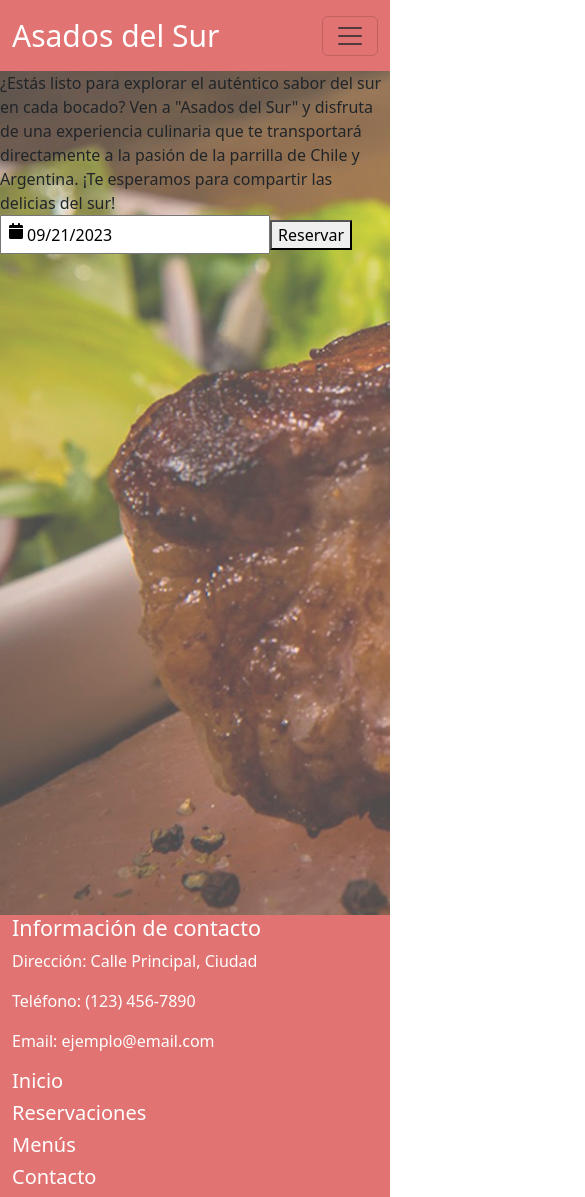
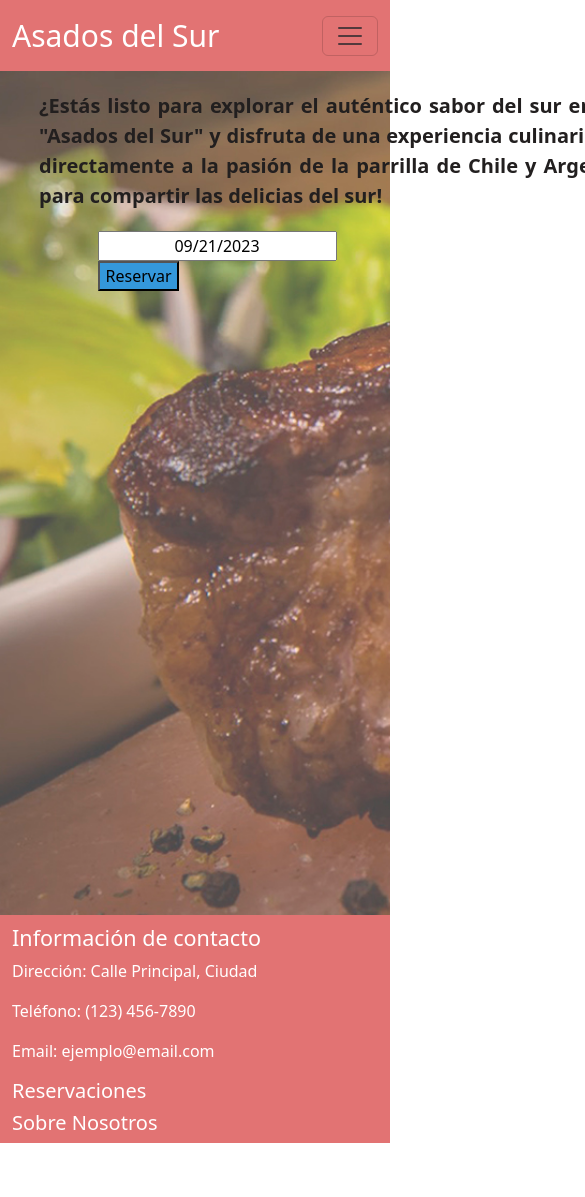
Before and after one commit to Rafael-RV/react-restaurant, a React (Vite) app: page /react-restaurant/reservaciones in a window 390 px wide. Shown: the top 1197 px of the page, 585 px wide, since content can reach past the window. After the commit the page ends 1143 px from the top, so only its background shows below. Built offline with nearby package versions, Linux system fonts and the light colour scheme.

Commit message:
etapa final

```diff
--- a/src/components/CSS/contact.css
+++ b/src/components/CSS/contact.css
@@ -1,27 +1,36 @@
-
 .centrado {
   display: flex;
   flex-direction: column;
   align-items: center;
   text-align: center;
-    width: 100%;
+  width: 800px;
+  padding-left: 10%;
+  margin-top: 10px ;
+
 }
 
-  .texto-grande {
-    font-size: 24px; /* Tamaño de fuente grande */
+.centrado {
+  font-size: 20px;
+  font-weight: bold;
 }
 
-  .texto-blanco {
-    color: white; /* Color del texto blanco */
-  }
 
 .boton-azul {
-    background-color: #007BFF; /* Color de fondo azul */
-    border-color: #007BFF; /* Color del borde azul */
-    color: white; /* Color del texto blanco */
+  background-color: #007BFF;
+  border-color: #007BFF;
+  color: white;
 }
 
 .boton-azul:hover {
-    background-color: #0056b3; /* Cambiar el color de fondo en el hover */
-    border-color: #0056b3; /* Cambiar el color del borde en el hover */
+  background-color: #0056b3;
 }
+
+.contactT {
+  color: rgb(34, 31, 31);
+
+  text-align: center;
+  font-size: 20px;
+  font-weight: bold;
+  padding-top: 5%;
+  padding-bottom: 20px;
+}
--- a/src/components/CSS/home.css
+++ b/src/components/CSS/home.css
@@ -1,7 +1,7 @@
 .textB{
     width: 800px;
     text-align: justify;
-    color: white;
+    color: rgb(34, 31, 31);
     padding-left: 10%;
     padding-top: 5%;
 }
--- a/src/components/CSS/reservations.css
+++ b/src/components/CSS/reservations.css
@@ -1,49 +1,23 @@
-.contenedor-con-fondo {
-    display: flex;
-    flex-direction: column;
-    min-height: 100vh;
+.textoReserva {
+    color:rgb(34, 31, 31);
+    width: 800px;
+    padding-left: 10%;
+    text-align: justify;
+    font-size: 20px;
+    font-weight: bold;
+    padding-top: 5%;
+    padding-bottom: 20px;
+}
+
+.datepicker-custom{
+ text-align: center;
 
 }
 
-
-.contenedor-imagen {
-
-    background-image: url('../../assets/img/fondo.jpg');
-    background-size: cover;
-    background-repeat: no-repeat;
-    background-position: center center;
-    opacity: 0.6;
+.calendly{
+    padding-left: 25%;
 }
 
-.datepicker-custom {
-    background-color: rgb(249, 185, 185);
-    color: #333;
-    border: 1px solid #ccc;
-    font-size: 20px;
+.buttonR{
+    background-color: #3498db;
 }
-
-
-.boton-reservar {
-    background-color: #007BFF;
-    color: white;
-    border: none;
-    font-size: 18px;
-    cursor: pointer;
-    transition: background-color 0.3s;
-    width: 15%;
-}
-
-.boton-reservar:hover {
-    background-color: #0056b3;
-
-}
-
-
-.textoReserva {
-    width: 800px;
-    font-size: 20px;
-    color: white;
-    text-align: justify;
-    padding-left: 10%;
-    padding-top: 10px;
-}
--- a/src/components/CSS/stylesMenus.css
+++ b/src/components/CSS/stylesMenus.css
@@ -2,6 +2,7 @@
     display: flex;
     justify-content: space-around;
     background-color: rgb(249, 204, 204);
+    width: 30;
 }
 
 .card-size {
@@ -16,8 +17,3 @@
  .title-center {
      text-align: center;
  }
-
-
- .card-image{
-    width: 200px;
- }
--- a/src/components/ContactD.jsx
+++ b/src/components/ContactD.jsx
@@ -1,8 +1,9 @@
 import React from 'react'
+import '../components/CSS/contact.css'
 
 export const ContactD = () => {
     return (
-        <p>
+        <p className='contactT'>
             Estamos aquí para responder a todas tus preguntas, atender tus
             comentarios y hacer que tu experiencia sea excepcional.
         </p>
--- a/src/components/Footer.jsx
+++ b/src/components/Footer.jsx
@@ -5,12 +5,13 @@ export const Footer = () => {
     const footerStyle = {
         backgroundColor: 'rgb(226, 115, 115)',
         color: 'white',
+        paddingTop: '10px' ,
 
 
     };
 
     return (
-        <footer className="footer" style={footerStyle}>
+        <footer  style={footerStyle}>
             <div className="container">
                 <div className="row">
                     <div className="col-md-6">
@@ -23,10 +24,17 @@ export const Footer = () => {
 
                     <div className="col-md-6">
 
-                            <h5 className='Fh5'> Inicio</h5>
-                            <h5 className='Fh5'> Reservaciones</h5>
-                            <h5 className='Fh5'> Menús</h5>
-                            <h5 className='Fh5'> Contacto</h5>
+                        <div className="row">
+
+                            <div className="col-md-6">
+                                <h5>Reservaciones</h5>
+                            </div>
+
+                            <div className="col-md-6">
+                                <h5>Sobre Nosotros</h5>
+                            </div>
+                        </div>
+
 
                     </div>
                 </div>
--- a/src/components/Reservations.jsx
+++ b/src/components/Reservations.jsx
@@ -23,16 +23,16 @@ export const Reservations = () => {
   return (
     <div className="contenedor-con-fondo">
       <ReservationsT />
+      <div className='calendly'>
         <ReactDatePicker
-        showIcon
           selected={startDate}
           onChange={handleDateChange}
           className="datepicker-custom"
         />
-      <button onClick={handleAlertClick} className="boton-reservar">
+        <button className='buttonR' onClick={handleAlertClick} >
           Reservar
         </button>
-
+      </div>
     </div>
   );
 };
--- a/src/components/ReservationsT.jsx
+++ b/src/components/ReservationsT.jsx
@@ -1,4 +1,5 @@
 import React from 'react'
+import '../components/CSS/reservations.css'
 
 
 export const ReservationsT = () => {
```
Lines whose indentation alone changed are shown as unchanged.
